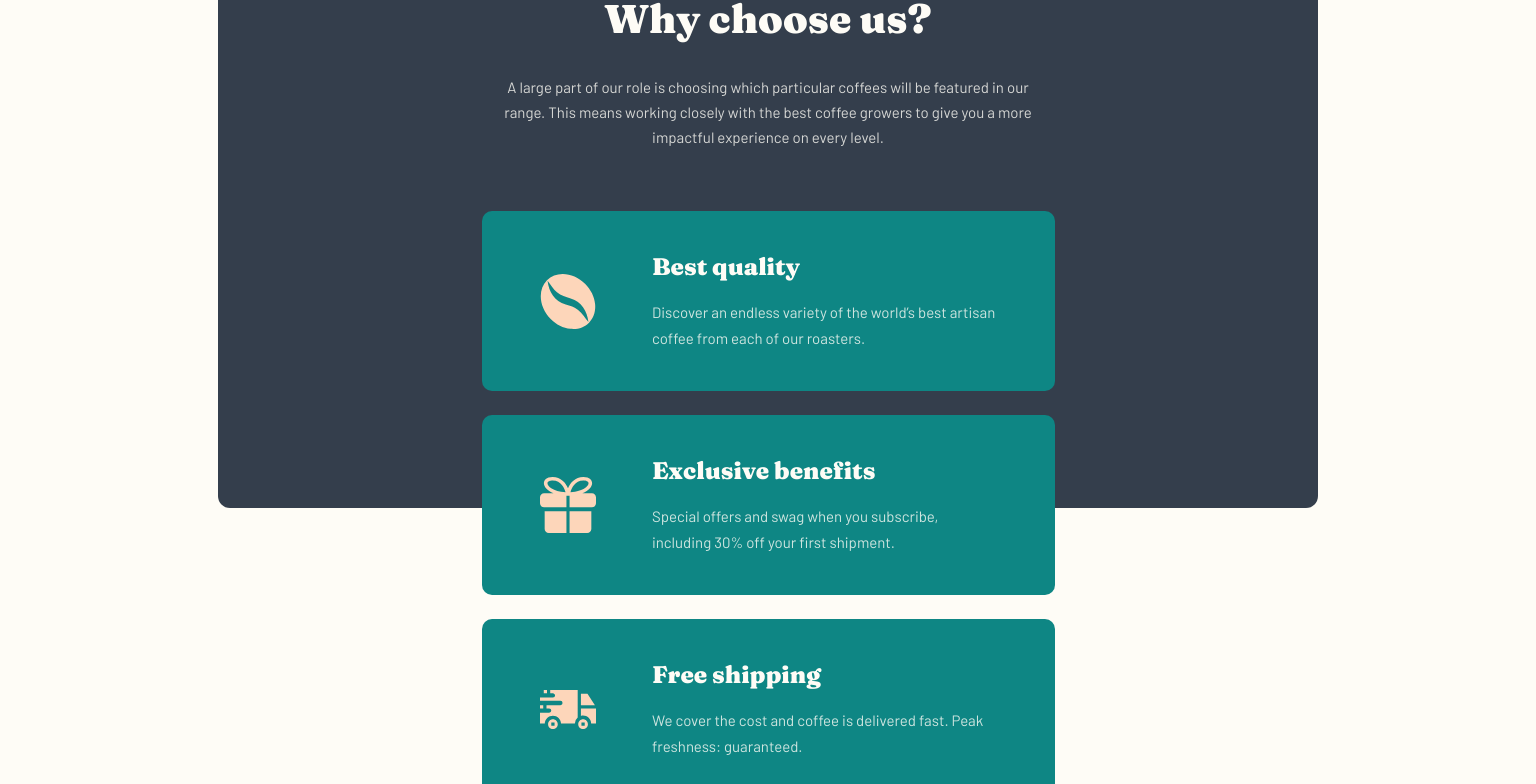
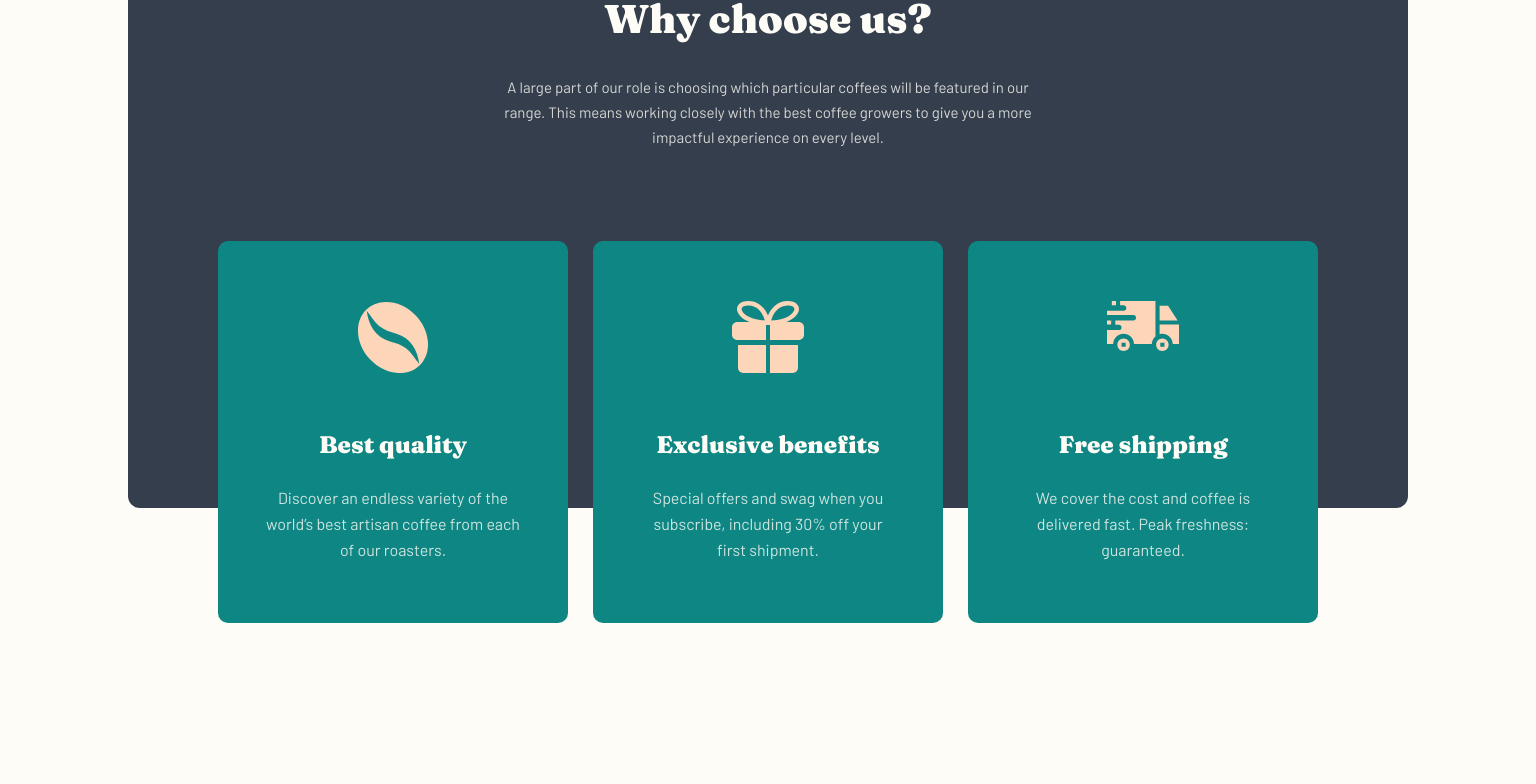
Before and after one commit to LucasS-Goncalves/coffee-roasters, an Angular app: page / in a window 1536 px wide. Shown: the part 1654-2438 px from the top of the page. After the commit the page ends 2277 px from the top, so only its background shows below. Built offline with nearby package versions, Linux system fonts and the light colour scheme.

Commit message:
finishing benefits section layout for desktop

```diff
--- a/src/app/components/home-page/home-page.component.css
+++ b/src/app/components/home-page/home-page.component.css
@@ -402,6 +402,41 @@
     font-size: 2.5rem;
     line-height: 48px;
   }
+
+  .chooseUs .benefits_list{
+    width: 900px;
+    flex-direction: row;
+    justify-content: space-between;
+    gap: 0;
+    top: 320px;
+  }
+
+  .chooseUs .benefits_list .benefit{
+    width: 275px;
+    height: 330px;
+    flex-direction: column;
+    align-items: center;
+    justify-content: center;
+    gap: 3.5rem;
+  }
+
+  .chooseUs .benefits_list .benefit .benefit_icon{
+    width: 72px;
+  }
+
+  .chooseUs .benefits_list .benefit .benefit_info{
+    align-items: center;
+    gap: 1rem;
+    text-align: center;
+  }
+
+  .chooseUs .benefits_list .benefit:last-child .benefit_info{
+    margin-top: 22px;
+  }
+
+  .chooseUs .benefits_list .benefit .benefit_info .benefit_description{
+    width: 235px;
+  }
 }
 
 @media(min-width:1440px){
@@ -430,4 +465,31 @@
   .collection .items_list .item .item_img{
     width: 256px;
   }
+
+  .chooseUs .why_text{
+    width: 1280px;
+  }
+
+  .chooseUs .benefits_list{
+    width: 1100px;
+    top: 310px;
+  }
+
+  .chooseUs .benefits_list .benefit{
+    width: 350px;
+    height: 382px;
+  }
+
+  .chooseUs .benefits_list .benefit .benefit_info{
+    gap: 1.5rem;
+  }
+
+  .chooseUs .benefits_list .benefit:last-child .benefit_info{
+    margin-top: 22px;
+  }
+
+  .chooseUs .benefits_list .benefit .benefit_info .benefit_description{
+    width: 255px;
+    font-size: 1rem;
+  }
 }
```
